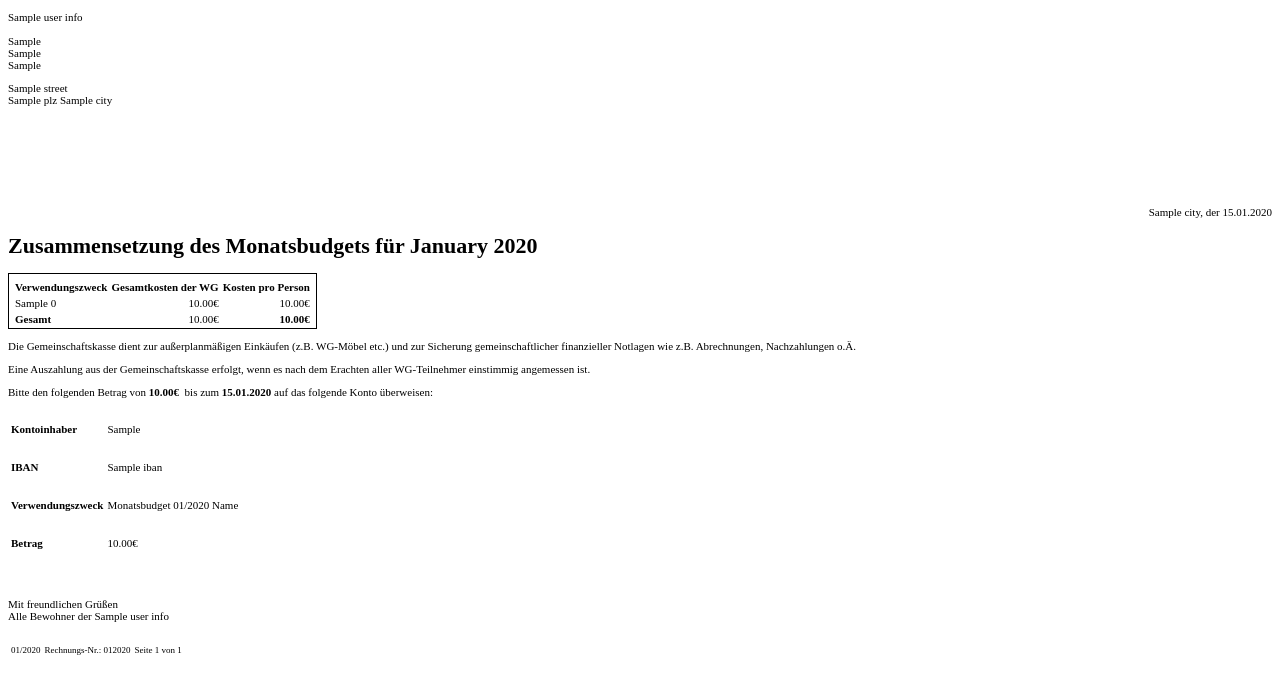
After one commit to anhduccy/wg-website, a Django app: template wg/app/templates/pdf/bill.html in a window 1280 px wide. The commit adds this page. Shown: the top 694 px of the page. Run offline with Django 5.2, Linux system fonts and the light colour scheme; the template is opened without the code that fills it: most values are stand-ins (such as "Sample title", 1, 10 or a date in 2020).

Commit message:
Bill: Generate bill pdf and bind it in view hierarchy

```diff
--- a/wg/app/models.py
+++ b/wg/app/models.py
@@ -107,6 +107,9 @@ class Bill(models.Model):
         managed=True
         db_table= 'Bill'
 
+    def get_absolute_url(self):
+        return reverse('bills-detail', args=[self.id_bill])
+
 
 class TransactionBillEntry(models.Model):
     id_transactionBillEntry = models.BigAutoField(primary_key=True)
--- /dev/null
+++ b/wg/app/templates/pdf/bill.html
@@ -0,0 +1,90 @@
+<!DOCTYPE html>
+<html>
+    <head>
+        <style type="text/css">
+            @page {
+                margin: 2cm;
+                @frame {
+                    -pdf-frame-content: footerContent;
+                    height: 0;
+                    bottom: 2cm;
+                    margin-left: 2cm;
+                    margin-right: 2cm;
+                }
+            }
+            body{
+                font-size: 11px;
+            }
+        </style>
+    </head>
+    <body>
+        <p>{{user_info.wg_name}}<br><br>{{user_info.wg_resident_1}}<br>{{user_info.wg_resident_2}}<br>{{user_info.wg_resident_3}}</p>
+        <p>{{user_info.street}}<br>{{user_info.plz}} {{user_info.city}}</p>
+
+        <p style="margin-top: 100px; text-align: right;">{{ user_info.city }}, der {{bill.creationDate|date:"d.m.Y"}}</p>
+
+        <h1>Zusammensetzung des Monatsbudgets für {{ bill.deadlineDate|date:"F Y" }}</h1>
+        <table style="border: solid black 0.5px; padding: 4px 3px 0px 3px;">
+            <tr>
+                <th style="text-align: left;">Verwendungszweck</th>
+                <th style="text-align: right;">Gesamtkosten der WG</th>
+                <th style="text-align: right;">Kosten pro Person</th>
+            </tr>
+            {% for transaction in transactions %}
+            <tr>
+                <td style="text-align: left;">{{ transaction.0.title }}</td>
+                <td style="text-align: right;">{{ transaction.0.sum | floatformat:"2g" }}€</td>
+                <td style="text-align: right;">{{ transaction.1 | floatformat:"2g" }}€</td>
+            </tr>
+            {% endfor %}
+            <tr>
+                <th style="text-align: left;">Gesamt</th>
+                <td style="text-align: right;">{{sumWG | floatformat:"2g"}}€</td>
+                <th style="text-align: right;">{{sum | floatformat:"2g"}}€</th>
+            </tr>
+        </table>
+
+        <p>Die Gemeinschaftskasse dient zur außerplanmäßigen Einkäufen (z.B. WG-Möbel etc.)
+        und zur Sicherung gemeinschaftlicher finanzieller Notlagen wie z.B. Abrechnungen,
+        Nachzahlungen o.Ä.</p>
+        <p>Eine Auszahlung aus der Gemeinschaftskasse erfolgt, wenn es nach dem Erachten aller
+        WG-Teilnehmer einstimmig angemessen ist.</p>
+        <p>Bitte den folgenden Betrag von <b>{{sum | floatformat:"2g"}}€</b>&nbsp; bis zum <b>{{bill.deadlineDate|date:"d.m.Y"}}</b> auf das folgende Konto überweisen:</p>
+
+        <table>
+            <tr>
+                <th style="width: 20%; text-align: left;">Kontoinhaber</th>
+                <td><p>{{ user_info.account_holder }}</p></td>
+            </tr>
+            <tr>
+                <th style="width: 20%; text-align: left;">IBAN</th>
+                <td><p>{{ user_info.iban }}</p></td>
+            </tr>
+            <tr>
+                <th style="width: 20%; text-align: left;">Verwendungszweck</th>
+                <td><p>Monatsbudget {{bill.deadlineDate|date:"m/Y"}} Name</p></td>
+            </tr>
+            <tr>
+                <th style="width: 20%; text-align: left;">Betrag</th>
+                <td><p>{{ sum | floatformat:"2g" }}€</p></td>
+            </tr>
+        </table>
+
+        <p><br><br>Mit freundlichen Grüßen<br>Alle Bewohner der {{user_info.wg_name}}</p>
+        <div id="footerContent">
+            <table style="font-size: 9px;">
+                <tr>
+                    <td>
+                        <p>{{bill.deadlineDate|date:"m/Y"}}</p>
+                    </td>
+                    <td>
+                        <p style="text-align: center;">Rechnungs-Nr.: {{bill.deadlineDate|date:"mY"}}</p>
+                    </td>
+                    <td>
+                        <p style="text-align: right;">Seite 1 von 1</p>
+                    </td>
+                </tr>
+            </table>
+        </div>
+    </body>
+</html>
--- a/wg/wg/urls.py
+++ b/wg/wg/urls.py
@@ -34,5 +34,6 @@ urlpatterns = [
     path('tasks/history/', task_view.history_view, name='tasks-history'),
 
     path('bills/', bill_view.list_view, name='bills'),
-    path('transactions/', transaction_view.list_view, name='transactions')
+    path('bills/pdf/<id_bill>', bill_view.pdf_view, name='bills-detail'),
+    path('transactions/', transaction_view.list_view, name='transactions'),
 ]
```
Also changed, not shown: wg/app/templates/bills/bills.html (+14 -4 lines), wg/app/templates/bills/transactions.html (+4 -4 lines), wg/app/views/bill_view.py (+39 -4 lines).
